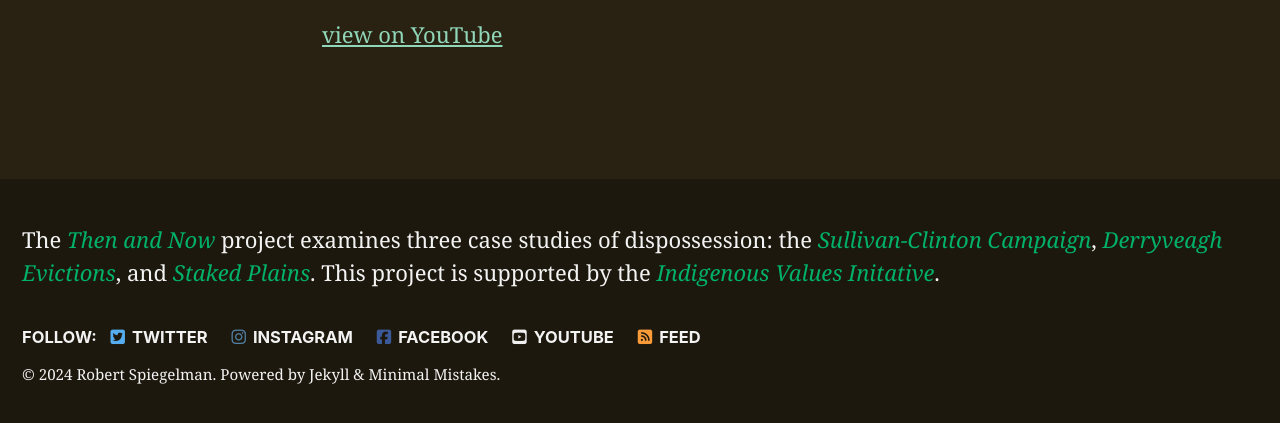
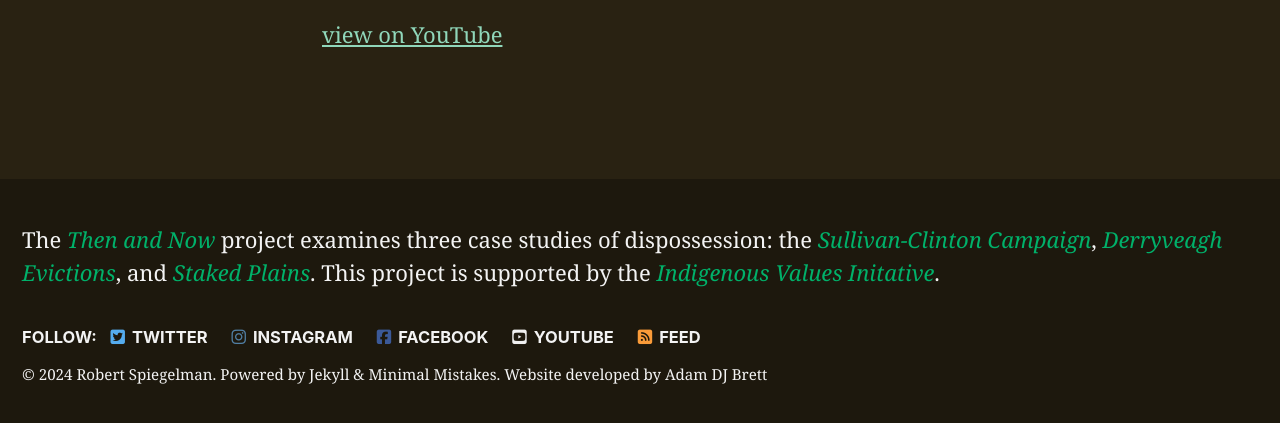
Before and after one commit to adamdjbrett/derryveagh-new, a Jekyll site: the page built from _pages/intro.md, in a window 1280 px wide, cut to the strip 660-1089 px from the top of the page. Shown: the top 423 px of the strip. Built offline with Jekyll 4.4.1, drawn with Linux system fonts in a browser that asks for light colours; cached includes are drawn as plain includes; nearby versions of some CDN libraries.

Commit message:
Update footer.html
fix footer

```diff
--- a/_includes/footer.html
+++ b/_includes/footer.html
@@ -16,4 +16,4 @@
   </ul>
 </div>
 
-<div class="page__footer-copyright">&copy; {{ site.time | date: '%Y' }} {{ site.name | default: site.title }}. {{ site.data.ui-text[site.locale].powered_by | default: "Powered by" }} <a href="https://jekyllrb.com" rel="nofollow">Jekyll</a> &amp; <a href="https://mademistakes.com/work/minimal-mistakes-jekyll-theme/" rel="nofollow">Minimal Mistakes</a>.</div>
+<div class="page__footer-copyright">&copy; {{ site.time | date: '%Y' }} {{ site.name | default: site.title }}. {{ site.data.ui-text[site.locale].powered_by | default: "Powered by" }} <a href="https://jekyllrb.com" rel="nofollow">Jekyll</a> &amp; <a href="https://mademistakes.com/work/minimal-mistakes-jekyll-theme/" rel="nofollow">Minimal Mistakes</a>.  Website developed by <a href="https://adamdjbrett.com" target="_blank" rel="noopener">Adam DJ Brett</a></div>
```
